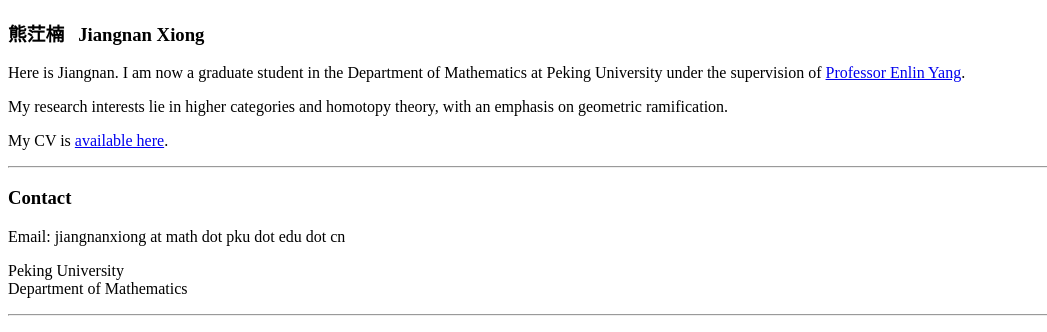
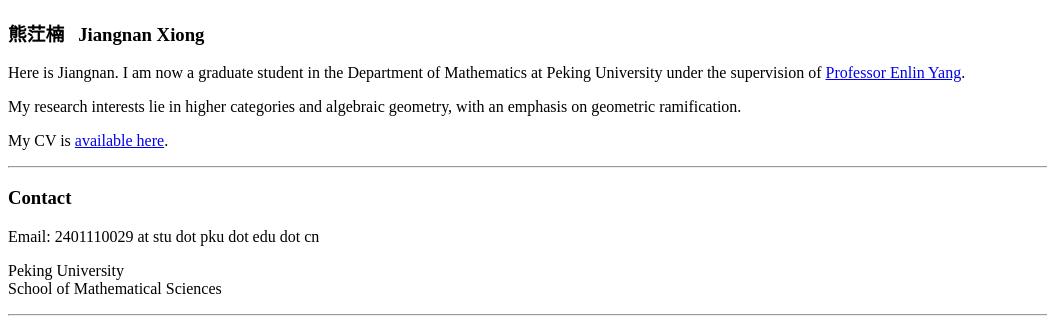
Before and after one commit to TonyXiongJN/TonyXiongJN.github.io, a plain HTML site: page index.html in a window 1280 px wide. Shown: the top 332 px of the page, 0-1047 px from the left. Drawn offline with Linux system fonts and the light colour scheme.

Commit message:
Update index.html

```diff
--- a/index.html
+++ b/index.html
@@ -22,7 +22,7 @@ Jiangnan Xiong
 Here is Jiangnan. I am now a graduate student in the Department of Mathematics at Peking University under the supervision of <a href="https://www.math.pku.edu.cn/teachers/yangenlin/ely.htm/">Professor Enlin Yang</a>.
 </p>
 
-<p>My research interests lie in higher categories and homotopy theory, with an emphasis on geometric ramification. </p>
+<p>My research interests lie in higher categories and algebraic geometry, with an emphasis on geometric ramification. </p>
 
 
 <p>
@@ -34,11 +34,11 @@ My CV is <a href="https://guchuanli.github.io/CV.pdf">available here</a>.
 
 <h3>Contact</h3>
 <p>
-Email: jiangnanxiong at math dot pku dot edu dot cn
+Email: 2401110029 at stu dot pku dot edu dot cn
 </p>
 <p>
 Peking University<br>
-Department of Mathematics<br>
+School of Mathematical Sciences<br>
 </p>
 
 <hr>
```
